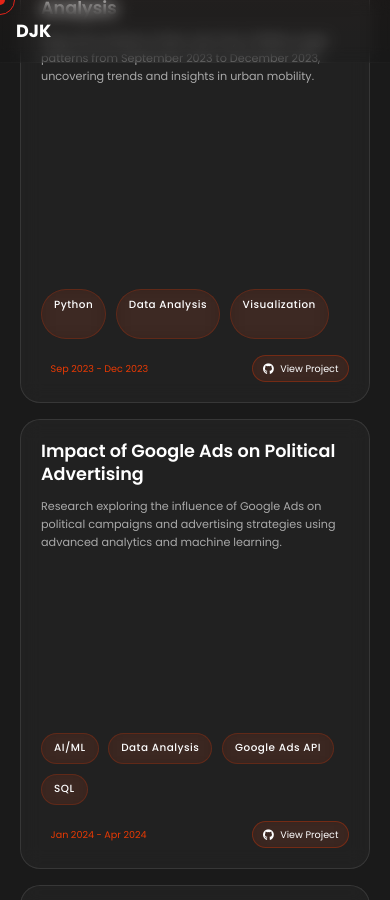
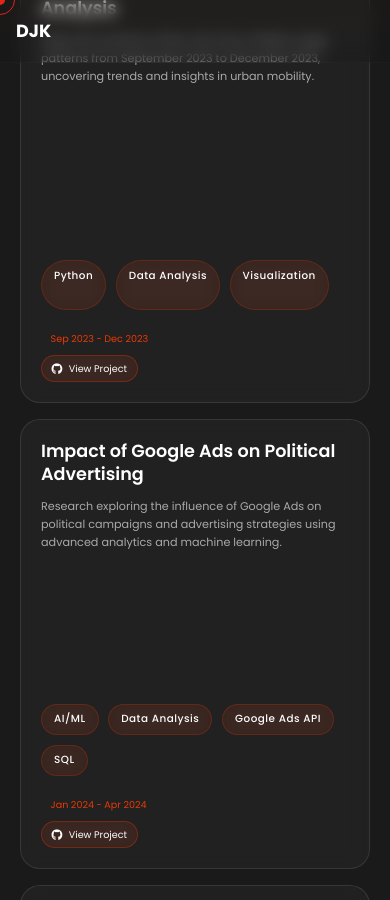
Before and after one commit to Dylan-Kakkanad/Dylan-Kakkanad.github.io, a Jekyll site: the page index.html, which Jekyll copies as it is, in a window 390 px wide and 900 px high, scrolled down 2990 px. Built offline with Jekyll 4.4.1, drawn with Linux system fonts in a browser that asks for light colours; nearby versions of some CDN libraries.

Commit message:
updated projects css

```diff
--- a/css/style.css
+++ b/css/style.css
@@ -991,12 +991,56 @@
     display: flex;
     justify-content: space-between;
     align-items: center;
+    width: 100%;
 }
 
 .project-date {
     color: var(--accent-color);
-    font-size: 1.3rem;
+    font-size: 1.1rem;
     opacity: 0.9;
+}
+
+.project-view-btn {
+    text-align: right;
+}
+
+.project-view-btn a {
+    display: inline-block;
+    padding: 0.4rem 0.8rem;
+    background-color: var(--accent-color);
+    color: var(--darker-bg);
+    text-decoration: none;
+    border-radius: 4px;
+    transition: background-color 0.3s ease;
+    font-size: 0.9rem;
+}
+
+.project-view-btn a:hover {
+    background-color: var(--secondary-color);
+}
+
+@media screen and (max-width: 768px) {
+    .project-details {
+        flex-direction: column;
+        align-items: flex-start;
+        gap: 0.5rem;
+    }
+
+    .project-date {
+        font-size: 1rem;
+        width: 100%;
+    }
+
+    .project-view-btn {
+        width: 100%;
+        text-align: center;
+    }
+
+    .project-view-btn a {
+        width: 100%;
+        text-align: center;
+        font-size: 0.9rem;
+    }
 }
 
 .project-link {
```
